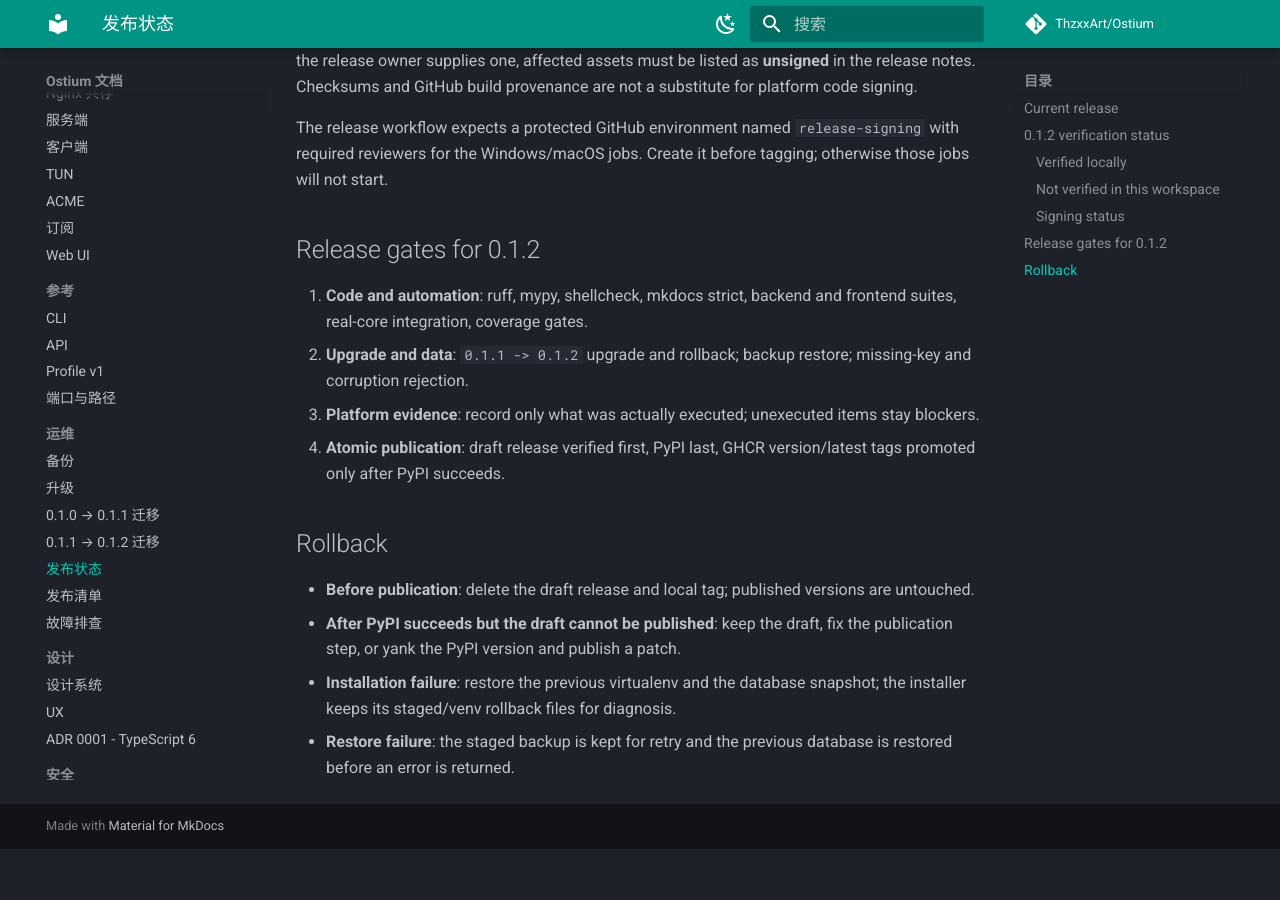
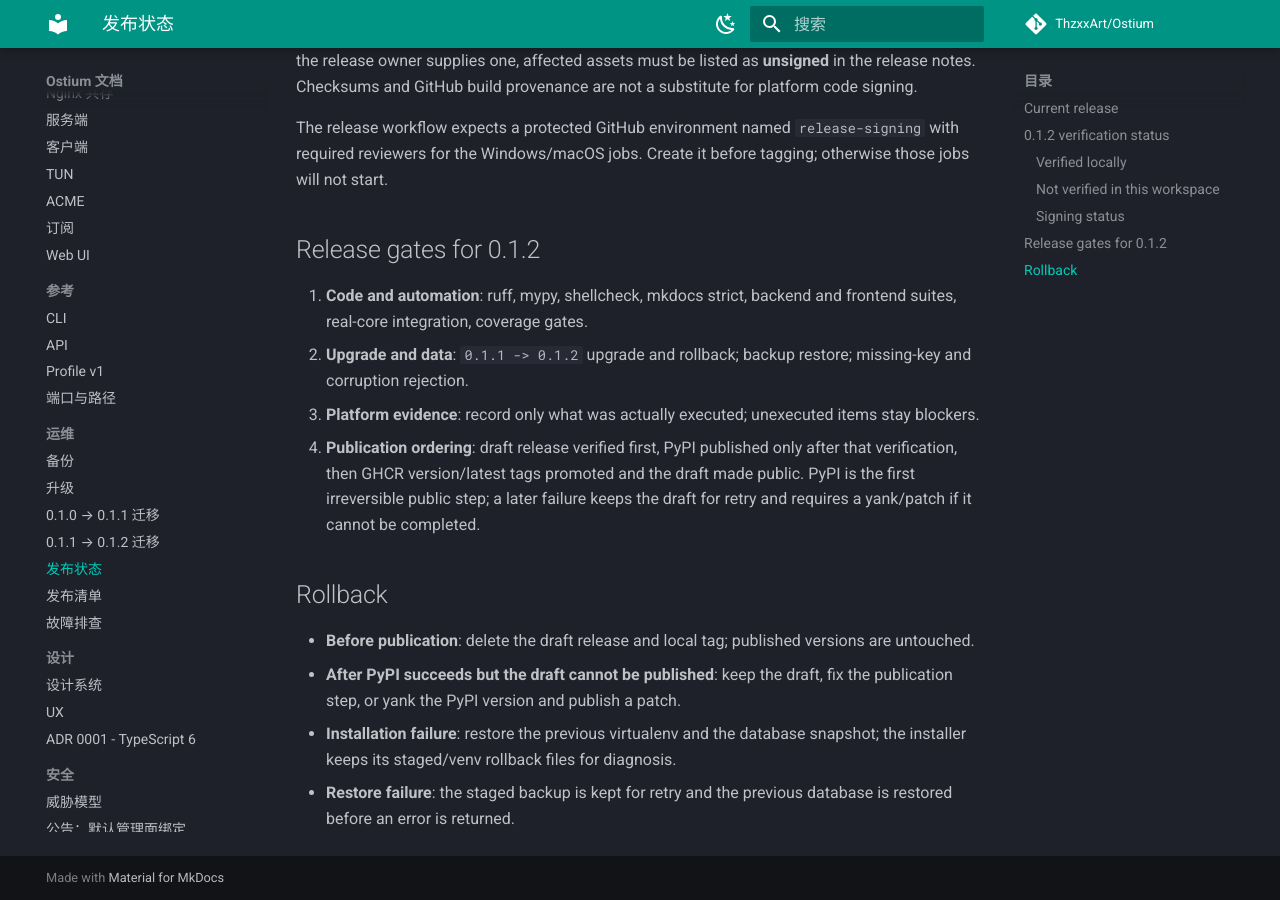
Before and after one commit to ThzxxArt/Ostium, an MkDocs documentation site: the page built from docs/release-status.md, in a window 1280 px wide and 900 px high, scrolled down 1979 px. Built offline with MkDocs 1.6.1 and Material for MkDocs 9.7.7, drawn with Linux system fonts in a browser that asks for light colours; comment, search, counter and statistics services are not loaded; before the commit the page ends 2828 px from its top, so only the background shows below that.

Commit message:
docs: state the publication ordering and post-PyPI recovery

```diff
--- a/docs/release-status.md
+++ b/docs/release-status.md
@@ -82,8 +82,10 @@ before tagging; otherwise those jobs will not start.
    missing-key and corruption rejection.
 3. **Platform evidence**: record only what was actually executed; unexecuted
    items stay blockers.
-4. **Atomic publication**: draft release verified first, PyPI last, GHCR
-   version/latest tags promoted only after PyPI succeeds.
+4. **Publication ordering**: draft release verified first, PyPI published only
+   after that verification, then GHCR version/latest tags promoted and the draft
+   made public. PyPI is the first irreversible public step; a later failure keeps
+   the draft for retry and requires a yank/patch if it cannot be completed.
 
 ## Rollback
 
```
Also changed, not shown: RELEASE_NOTES.md (+4 -2 lines), V0.1.2_IMPLEMENTATION_STATUS.md (+1 -1 lines).
